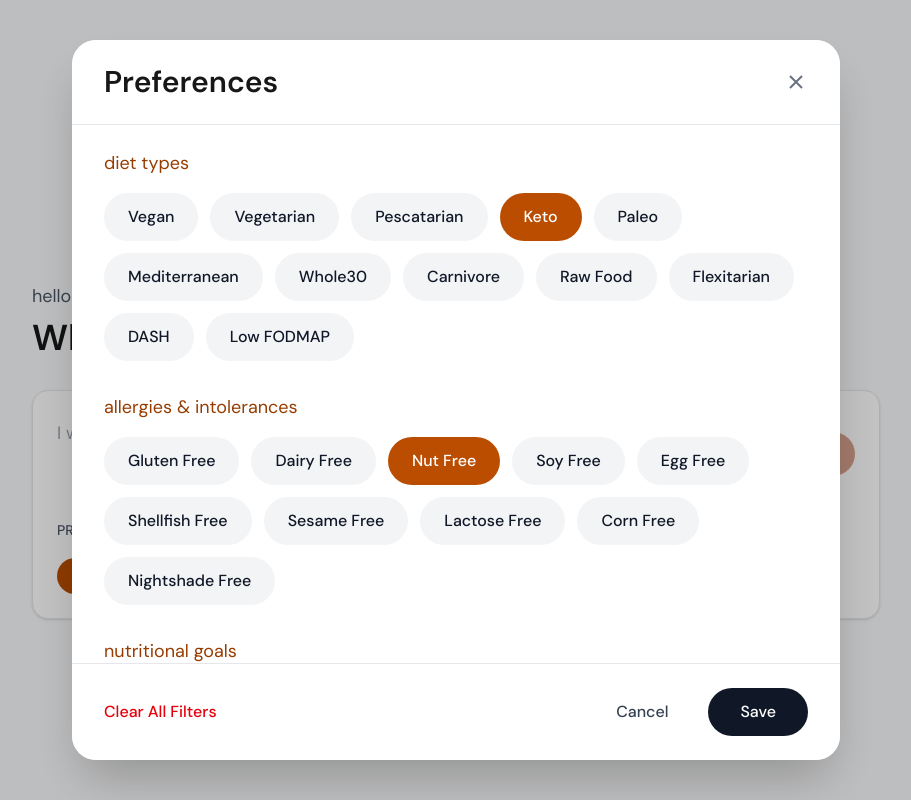
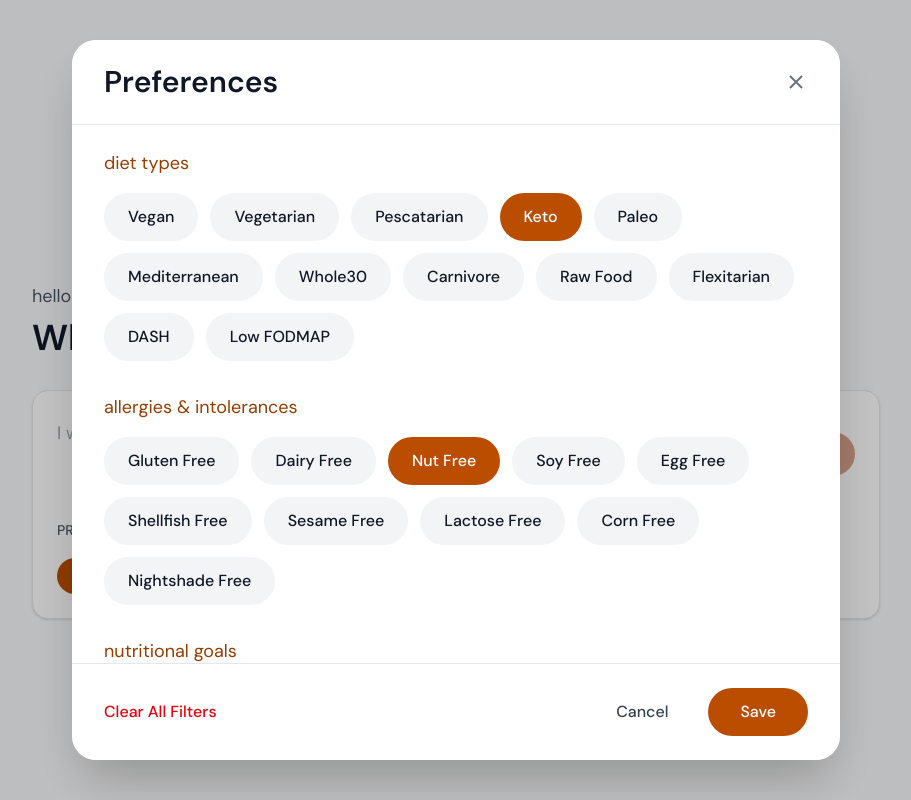
Before and after one commit to fightingj305/remy-treehacks-2026, a Next.js app in the folder dashboard/: page / in a window 1280 px wide. Both pictures are taken after a click on the button 354 px from the left and 529 px from the top of the page. Shown: the whole page, without its empty margins (184-1095 px from the left). Built offline with nearby package versions, Linux system fonts and the light colour scheme.

Commit message:
dark mode added after click the logo

```diff
--- a/dashboard/app/page.tsx
+++ b/dashboard/app/page.tsx
@@ -21,6 +21,8 @@ export default function Dashboard() {
   const [recommendations, setRecommendations] = useState<Recommendation[]>([]);
   const [isLoading, setIsLoading] = useState(false);
   const [aiMessage, setAiMessage] = useState('');
+  const [error, setError] = useState<string | null>(null);
+  const [isDarkMode, setIsDarkMode] = useState(false);
 
   // Typing animation states
   const [placeholderText, setPlaceholderText] = useState('');
@@ -89,6 +91,7 @@ export default function Dashboard() {
     if (!userInput.trim() || isLoading) return;
 
     setIsLoading(true);
+    setError(null); // Clear any previous errors
     try {
       const response = await fetch('/api/chat', {
         method: 'POST',
@@ -102,7 +105,8 @@ export default function Dashboard() {
       });
 
       if (!response.ok) {
-        throw new Error('Failed to get recommendations');
+        const errorData = await response.json().catch(() => ({}));
+        throw new Error(errorData.error || `Server error: ${response.status}`);
       }
 
       const data = await response.json();
@@ -125,14 +129,19 @@ export default function Dashboard() {
       setUserInput('');
     } catch (error) {
       console.error('Error getting recommendations:', error);
-      // TODO: Show error message to user
+      setError(error instanceof Error ? error.message : 'Failed to get recommendations. Please try again.');
     } finally {
       setIsLoading(false);
     }
   };
 
   return (
-    <div className="min-h-screen bg-gray-50">
+    <div
+      className="min-h-screen transition-colors duration-300"
+      style={{
+        backgroundColor: isDarkMode ? '#23231F' : 'rgb(249, 250, 251)',
+      }}
+    >
       <main className={`max-w-4xl mx-auto px-6 flex flex-col ${
         recommendations.length === 0 && !isLoading
           ? 'py-12 justify-center min-h-screen'
@@ -141,27 +150,50 @@ export default function Dashboard() {
         {/* Logo */}
         <div className="mb-8 flex justify-center">
           <img
-            src="/images/remy_logo.svg"
+            src={isDarkMode ? '/images/remy_logo_dark.svg' : '/images/remy_logo.svg'}
             alt="Logo"
-            className="object-contain"
-            style={{ height: '100px' }}
+            className="object-contain cursor-pointer transition-all"
+            style={{
+              height: '100px',
+              filter: 'drop-shadow(0 0 0px rgba(175, 67, 29, 0))',
+            }}
+            onMouseEnter={(e) => {
+              e.currentTarget.style.filter = 'drop-shadow(0 0 20px rgba(175, 67, 29, 0.8))';
+            }}
+            onMouseLeave={(e) => {
+              e.currentTarget.style.filter = 'drop-shadow(0 0 0px rgba(175, 67, 29, 0))';
+            }}
+            onClick={() => setIsDarkMode(!isDarkMode)}
           />
         </div>
 
         {/* Greeting */}
-        <p className="text-gray-600 mb-2 text-lg">hello Allen</p>
-        <h1 className="text-4xl font-semibold mb-8">
+        <p className={`mb-2 text-lg transition-colors ${
+          isDarkMode ? 'text-gray-400' : 'text-gray-600'
+        }`}>hello Allen</p>
+        <h1 className={`text-4xl font-semibold mb-8 transition-colors ${
+          isDarkMode ? 'text-white' : 'text-gray-900'
+        }`}>
           What do you wish to cook?
         </h1>
 
         {/* Input Box */}
-        <div className="bg-white rounded-2xl p-6 shadow-sm border border-gray-200 mb-8">
+        <div
+          className={`rounded-2xl p-6 shadow-sm border mb-8 transition-colors ${
+            isDarkMode ? 'border-gray-700' : 'border-gray-200'
+          }`}
+          style={{
+            backgroundColor: isDarkMode ? '#2f2f2a' : 'white',
+          }}
+        >
           <div className="flex items-center gap-4 mb-6">
             {/* Text Input */}
             <div className="flex-1 relative">
               {userInput === '' && (
                 <div className="absolute top-0 left-0 flex items-start pt-1 pointer-events-none">
-                  <span className="text-lg text-gray-400">
+                  <span className={`text-lg transition-colors ${
+                    isDarkMode ? 'text-gray-500' : 'text-gray-400'
+                  }`}>
                     {placeholderText}<span className="animate-blink">|</span>
                   </span>
                 </div>
@@ -175,7 +207,9 @@ export default function Dashboard() {
                     handleSubmit();
                   }
                 }}
-                className="w-full text-lg text-black outline-none bg-transparent resize-none overflow-y-auto"
+                className={`w-full text-lg outline-none bg-transparent resize-none overflow-y-auto transition-colors ${
+                  isDarkMode ? 'text-white' : 'text-black'
+                }`}
                 style={{
                   height: 'calc(1.5rem * 1.5 * 2)', // Fixed 2 lines (font-size * line-height * lines)
                   lineHeight: '1.5',
@@ -224,9 +258,15 @@ export default function Dashboard() {
           {/* Preferences */}
           <div>
             <div className="flex items-center gap-2 mb-4">
-              <h2 className="text-sm text-gray-600 uppercase font-medium">PREFERENCES</h2>
+              <h2 className={`text-sm uppercase font-medium transition-colors ${
+                isDarkMode ? 'text-gray-400' : 'text-gray-600'
+              }`}>PREFERENCES</h2>
               <button
-                className="p-1 rounded hover:bg-gray-200 transition-colors text-gray-600 hover:text-gray-900"
+                className={`p-1 rounded transition-colors ${
+                  isDarkMode
+                    ? 'text-gray-400 hover:bg-gray-700 hover:text-gray-200'
+                    : 'text-gray-600 hover:bg-gray-200 hover:text-gray-900'
+                }`}
                 onClick={() => setIsPreferencesModalOpen(true)}
                 aria-label="Edit preferences"
               >
@@ -267,7 +307,9 @@ export default function Dashboard() {
         {/* Recommendations - Only show when there are recommendations or loading */}
         {(recommendations.length > 0 || isLoading) && (
           <div>
-            <h2 className="text-sm text-gray-600 mb-4 uppercase font-medium">RECOMMENDATIONS</h2>
+            <h2 className={`text-sm mb-4 uppercase font-medium transition-colors ${
+              isDarkMode ? 'text-gray-400' : 'text-gray-600'
+            }`}>RECOMMENDATIONS</h2>
             <div className="grid grid-cols-1 md:grid-cols-2 lg:grid-cols-3 gap-4">
               {isLoading ? (
                 // Show loading skeletons while fetching recommendations
@@ -298,6 +340,7 @@ export default function Dashboard() {
         onClose={() => setIsPreferencesModalOpen(false)}
         onSave={handleSavePreferences}
         initialPreferences={userPreferences}
+        isDarkMode={isDarkMode}
       />
     </div>
   );
--- a/dashboard/components/PreferencesModal.tsx
+++ b/dashboard/components/PreferencesModal.tsx
@@ -7,6 +7,7 @@ interface PreferencesModalProps {
   onClose: () => void;
   onSave: (selectedPreferences: string[]) => void;
   initialPreferences?: string[];
+  isDarkMode?: boolean;
 }
 
 const PREFERENCE_CATEGORIES = {
@@ -36,7 +37,8 @@ export default function PreferencesModal({
   isOpen,
   onClose,
   onSave,
-  initialPreferences = []
+  initialPreferences = [],
+  isDarkMode = false
 }: PreferencesModalProps) {
   const [selectedPreferences, setSelectedPreferences] = useState<string[]>(initialPreferences);
 
@@ -64,22 +66,38 @@ export default function PreferencesModal({
       {/* Backdrop - Click to dismiss */}
       <div
         className="fixed inset-0 z-40"
-        style={{ backgroundColor: 'rgba(0, 0, 0, 0.24)' }}
+        style={{ backgroundColor: isDarkMode ? 'rgba(0, 0, 0, 0.6)' : 'rgba(0, 0, 0, 0.24)' }}
         onClick={onClose}
       ></div>
 
       {/* Modal */}
       <div className="fixed inset-0 flex items-center justify-center z-50 p-4 pointer-events-none">
         <div
-          className="bg-white rounded-3xl shadow-2xl max-w-3xl w-full max-h-[90vh] overflow-y-auto pointer-events-auto"
+          className="rounded-3xl shadow-2xl max-w-3xl w-full max-h-[90vh] overflow-y-auto pointer-events-auto transition-colors"
+          style={{
+            backgroundColor: isDarkMode ? '#2f2f2a' : 'white',
+          }}
           onClick={(e) => e.stopPropagation()}
         >
           {/* Header */}
-          <div className="sticky top-0 bg-white border-b border-gray-200 px-8 py-6 flex items-center justify-between rounded-t-3xl">
-            <h2 className="text-3xl font-semibold">Preferences</h2>
+          <div
+            className={`sticky top-0 border-b px-8 py-6 flex items-center justify-between rounded-t-3xl transition-colors ${
+              isDarkMode ? 'border-gray-700' : 'border-gray-200'
+            }`}
+            style={{
+              backgroundColor: isDarkMode ? '#2f2f2a' : 'white',
+            }}
+          >
+            <h2 className={`text-3xl font-semibold transition-colors ${
+              isDarkMode ? 'text-white' : 'text-gray-900'
+            }`}>Preferences</h2>
             <button
               onClick={onClose}
-              className="text-gray-500 hover:text-gray-900 transition-colors"
+              className={`transition-colors ${
+                isDarkMode
+                  ? 'text-gray-400 hover:text-gray-200'
+                  : 'text-gray-500 hover:text-gray-900'
+              }`}
             >
               <svg width="24" height="24" viewBox="0 0 24 24" fill="none" stroke="currentColor" strokeWidth="2">
                 <path d="M18 6L6 18M6 6l12 12" />
@@ -91,7 +109,9 @@ export default function PreferencesModal({
           <div className="px-8 py-6 space-y-8">
             {Object.entries(PREFERENCE_CATEGORIES).map(([category, options]) => (
               <div key={category}>
-                <h3 className="text-lg text-amber-800 mb-4">{category}</h3>
+                <h3 className={`text-lg mb-4 transition-colors ${
+                  isDarkMode ? 'text-amber-500' : 'text-amber-800'
+                }`}>{category}</h3>
                 <div className="flex flex-wrap gap-3">
                   {options.map(option => (
                     <button
@@ -100,7 +120,9 @@ export default function PreferencesModal({
                       className={`px-6 py-3 rounded-full text-base font-medium transition-all ${
                         selectedPreferences.includes(option)
                           ? 'bg-amber-700 text-white hover:bg-amber-800'
-                          : 'bg-gray-100 text-gray-900 hover:bg-gray-200'
+                          : isDarkMode
+                            ? 'bg-gray-700 text-gray-200 hover:bg-gray-600'
+                            : 'bg-gray-100 text-gray-900 hover:bg-gray-200'
                       }`}
                     >
                       {option}
@@ -112,23 +134,38 @@ export default function PreferencesModal({
           </div>
 
           {/* Footer */}
-          <div className="sticky bottom-0 bg-white border-t border-gray-200 px-8 py-6 flex items-center justify-between rounded-b-3xl">
+          <div
+            className={`sticky bottom-0 border-t px-8 py-6 flex items-center justify-between rounded-b-3xl transition-colors ${
+              isDarkMode ? 'border-gray-700' : 'border-gray-200'
+            }`}
+            style={{
+              backgroundColor: isDarkMode ? '#2f2f2a' : 'white',
+            }}
+          >
             <button
               onClick={handleClearAll}
-              className="text-red-600 hover:text-red-800 font-medium transition-colors"
+              className={`font-medium transition-colors ${
+                isDarkMode
+                  ? 'text-red-400 hover:text-red-300'
+                  : 'text-red-600 hover:text-red-800'
+              }`}
             >
               Clear All Filters
             </button>
             <div className="flex gap-4">
               <button
                 onClick={onClose}
-                className="px-6 py-3 text-gray-700 hover:text-gray-900 font-medium transition-colors"
+                className={`px-6 py-3 font-medium transition-colors ${
+                  isDarkMode
+                    ? 'text-gray-300 hover:text-gray-100'
+                    : 'text-gray-700 hover:text-gray-900'
+                }`}
               >
                 Cancel
               </button>
               <button
                 onClick={handleSave}
-                className="px-8 py-3 bg-gray-900 text-white rounded-full hover:bg-black transition-colors font-medium"
+                className="px-8 py-3 text-white rounded-full font-medium transition-colors bg-amber-700 hover:bg-amber-800"
               >
                 Save
               </button>
```
Also changed, not shown: dashboard/public/images/remy_logo_dark.svg (added).
